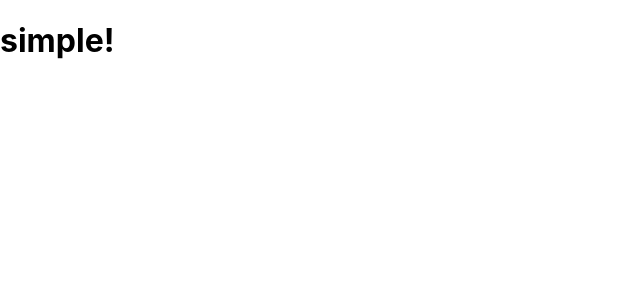
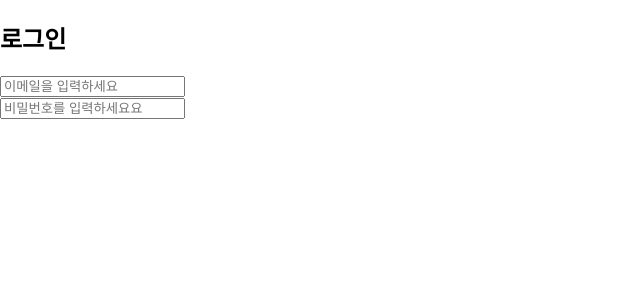
Before and after one commit to choiyongjun11/health-care-food-service-frontend, a React (Create React App) app: page /simplelogin in a window 1280 px wide. Shown: the top 300 px of the page, without its empty margins (0-640 px from the left). Built offline with nearby package versions, Linux system fonts and the light colour scheme.

Commit message:
4/16 login 기초

```diff
--- a/src/examples/Simplelogin.jsx
+++ b/src/examples/Simplelogin.jsx
@@ -6,11 +6,46 @@ import styled from "styled-components";
 // 25.4.16 login 연습문제
 export default function SimpleLogin () {
 
+//1.useState를 사용하여 email과 password라는 상태를 만들어야 합니다.
+  const [email, setEmail] = useState("");
+  const [password, setPassword] = useState("");
+
+//2.사용자가 입력할 때 마다 상태를 업데이트 해주는 핸들러 함수를 구현해야 합니다.
+
+  const handleEmailChange = (e) => {
+    setEmail(e.target.value); // 사용자가 입력한 email 값을 상태에 저장한다.
+  };
+
+  const handlePasswordChange = (e) => {
+    setPassword(e.target.value); //사용자가 입력한 password 값을 상태에 저장한다.
+  };
+
+
+
 
   return (
 
     <>
-    <h1>simple!</h1>
+    <div>
+
+    <h2>로그인 </h2>
+    {/*3.input 요소에 value와 onchange를 연결하여 양방향 바인딩을 만듭니다.  */}
+    <input
+    type = "email"
+    placeholder="이메일을 입력하세요"
+    value={email}
+    onChange={handleEmailChange}
+    />
+    <br/>
+
+    <input
+      type="password"
+      placeholder="비밀번호를 입력하세요요"
+      value={password}
+      onChange={handlePasswordChange}
+    />
+
+    </div>
 
 
     </>
```
